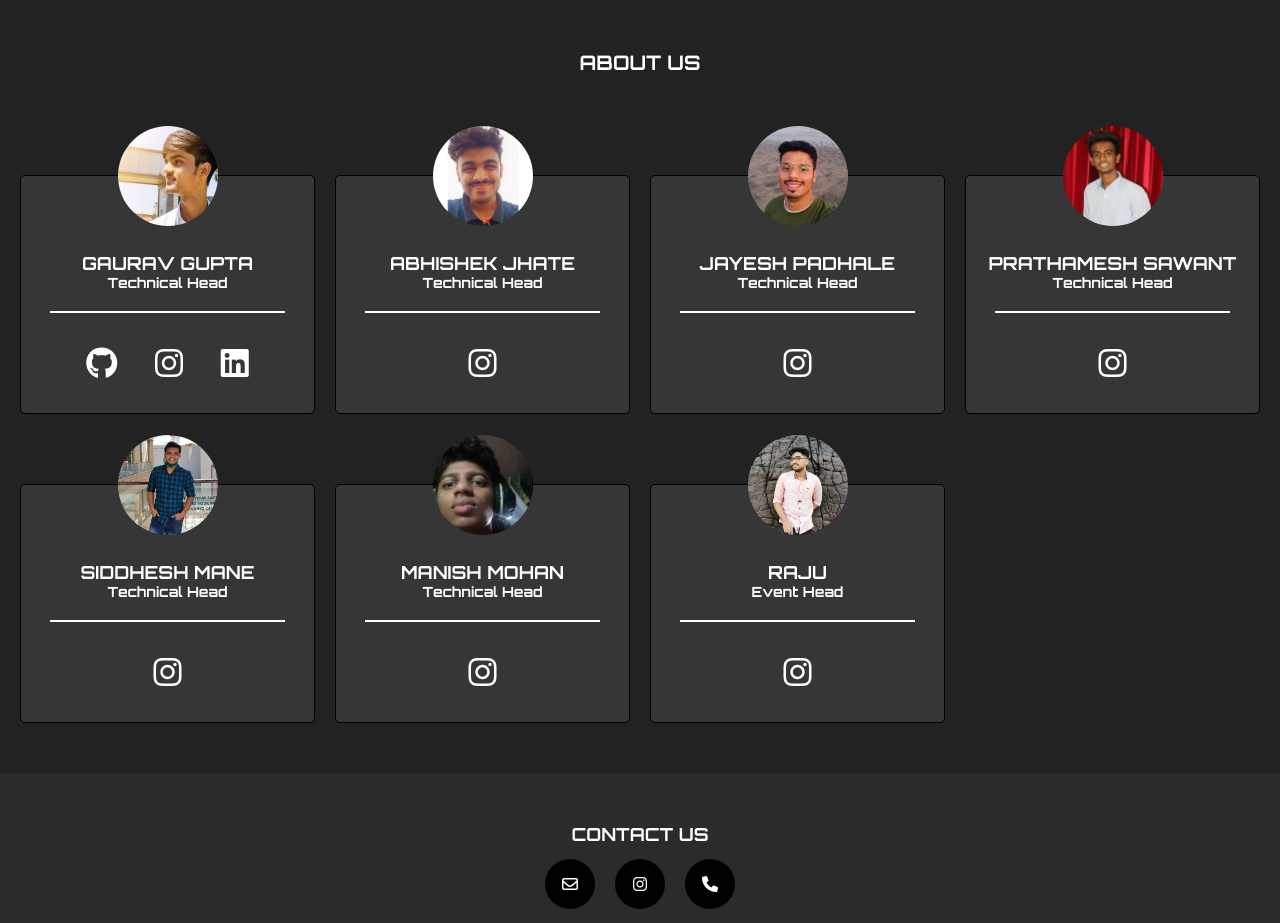
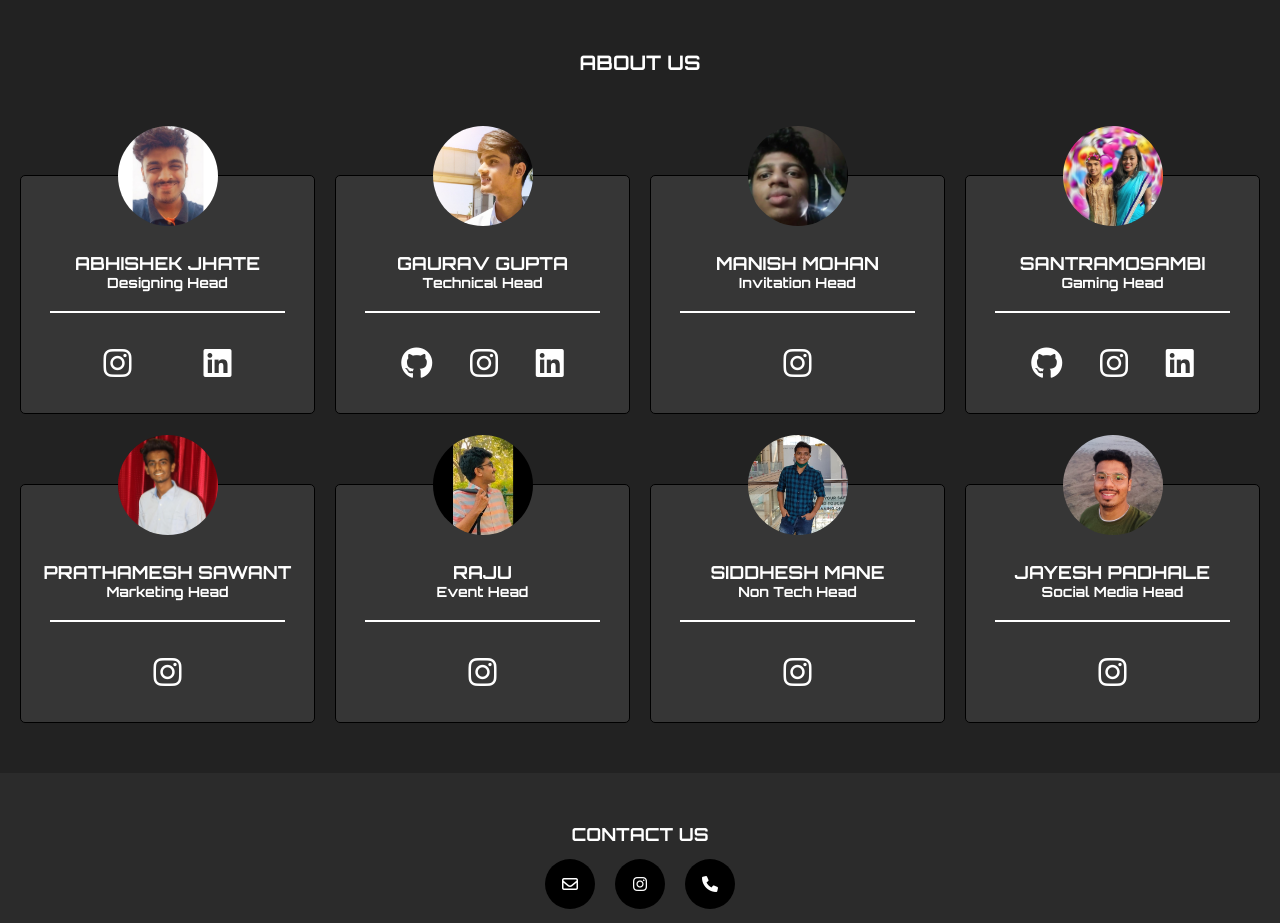
Before and after one commit to ProgrammerGaurav/TechArena, a React (Create React App) app: page / in a window 1280 px wide. Shown: the part 3680-4603 px from the top of the page. Built offline with nearby package versions, Linux system fonts and the light colour scheme.

Commit message:
updated about and registion form

```diff
--- a/src/components/About.jsx
+++ b/src/components/About.jsx
@@ -2,6 +2,7 @@ import React from "react";
 import aboutData from "../data/aboutData";
 
 const About = () => {
+	aboutData.sort(() => Math.random() - 0.5);
 	return (
 		<div className="about" id="about">
 			<div className="container">
--- a/src/components/RegisterForm.jsx
+++ b/src/components/RegisterForm.jsx
@@ -125,9 +125,21 @@ const RegisterForm = () => {
 			alert("Please fill all the fields");
 		} else {
 			setIsSubmitting(true);
-
+			const data = [
+				Date().toLocaleString(),
+				formData.name,
+				formData.email,
+				formData.contactNo,
+				formData.collegeName,
+				formData.event.join(", "),
+				formData.stream,
+				formData.year,
+				formData.gender,
+				formData.confirm,
+			];
+			console.log();
 			axios
-				.post("https://v1.nocodeapi.com/mang0/google_sheets/SlwbptvugPHWzDEI", [["fdsa", "fds"]], {
+				.post("https://v1.nocodeapi.com/techqawsed/google_sheets/OuMGLNiDxiGQdNEq", [data], {
 					params: {
 						tabId: "main",
 					},
@@ -169,19 +181,19 @@ const RegisterForm = () => {
 								<label
 									htmlFor="confirm"
 									onClick={() => {
-										setFormData({ ...formData, confirm: "newEvents" });
+										setFormData({ ...formData, confirm: "yes" });
 									}}
 								></label>
 							</div>
 							<div>Confirm?</div>
 						</div>
 					</div>
+					<Link to="/" className="submit">
+						Back
+					</Link>
 					<button className="submit" type="submit">
 						submit
 					</button>
-					<Link to="/" className="submit">
-						Back
-					</Link>
 				</form>
 			</div>
 		</div>
--- a/src/data/aboutData.js
+++ b/src/data/aboutData.js
@@ -10,15 +10,15 @@ const aboutData = [
 	{
 		img: "kate.jpg",
 		name: "Abhishek Jhate",
-		title: "Technical Head",
+		title: "Designing Head",
 		github: "",
 		instagram: "https://www.instagram.com/abhi_rk__/",
-		linkedin: "",
+		linkedin: "https://www.linkedin.com/in/abhishek-kate-6879bb1b3/",
 	},
 	{
 		img: "jayesh.jpg",
 		name: "Jayesh Padhale",
-		title: "Technical Head",
+		title: "Social Media Head",
 		github: "",
 		instagram: "https://www.instagram.com/___jsp_/",
 		linkedin: "",
@@ -26,7 +26,7 @@ const aboutData = [
 	{
 		img: "sawant.jpg",
 		name: "Prathamesh Sawant",
-		title: "Technical Head",
+		title: "Marketing Head",
 		github: "",
 		instagram: "https://www.instagram.com/prathamesh2789/",
 		linkedin: "",
@@ -34,7 +34,7 @@ const aboutData = [
 	{
 		img: "sid.jpg",
 		name: "Siddhesh Mane",
-		title: "Technical Head",
+		title: "Non Tech Head",
 		github: "",
 		instagram: "https://www.instagram.com/_sid__mane_/",
 		linkedin: "",
@@ -42,7 +42,7 @@ const aboutData = [
 	{
 		img: "manish.jpg",
 		name: "Manish Mohan",
-		title: "Technical Head",
+		title: "Invitation Head",
 		github: "",
 		instagram: "https://www.instagram.com/manishhhh11/",
 		linkedin: "",
@@ -55,5 +55,13 @@ const aboutData = [
 		instagram: "https://www.instagram.com/bhagyavan_2514/",
 		linkedin: "",
 	},
+	{
+		img: "santra.jpg",
+		name: "Santramosambi",
+		title: "Gaming Head",
+		github: "https://github.com/SantraMosambi",
+		instagram: "https://www.instagram.com/santra_mosambi/",
+		linkedin: "https://www.linkedin.com/in/shubhamkar-bhattacharya-ab5787131/",
+	},
 ];
 export default aboutData;
```
Also changed, not shown: public/assets/profile/baggu.jpg, public/assets/profile/santra.jpg (added).
